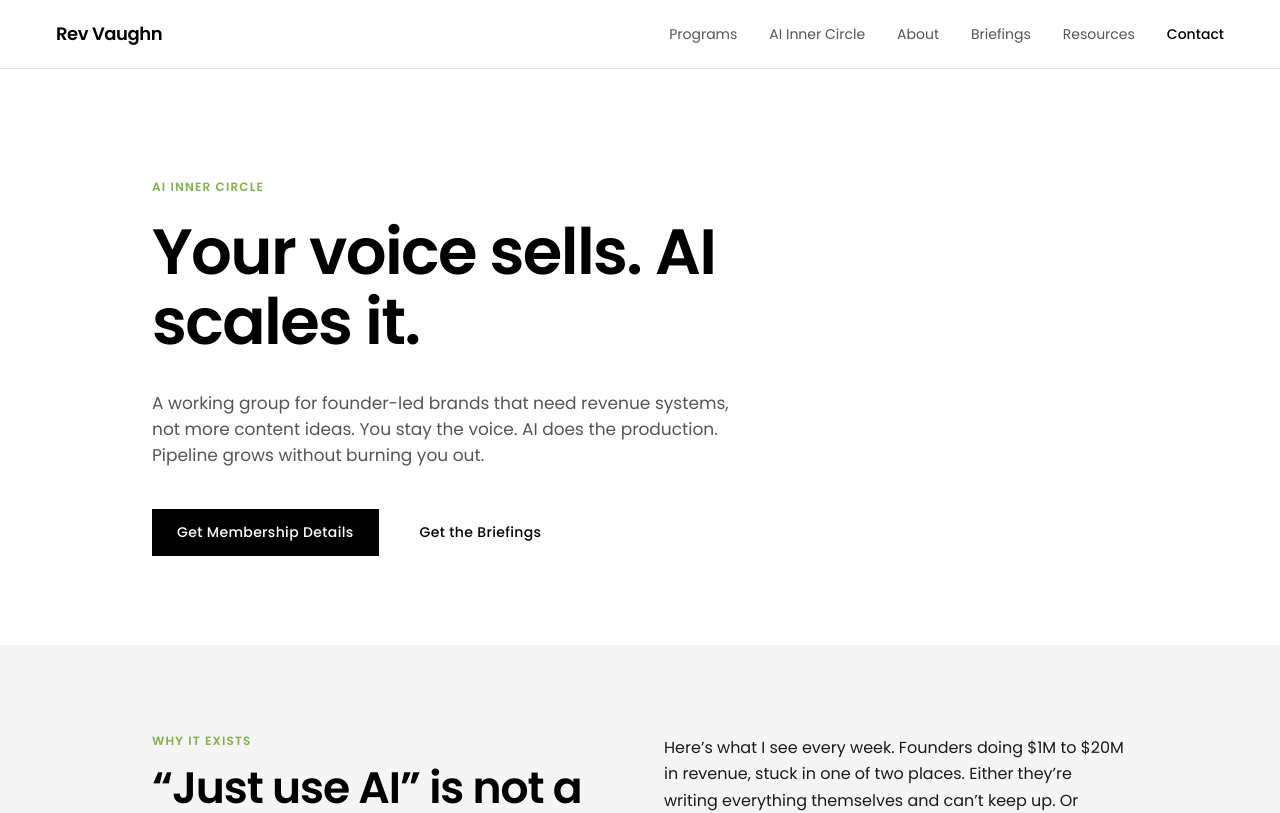
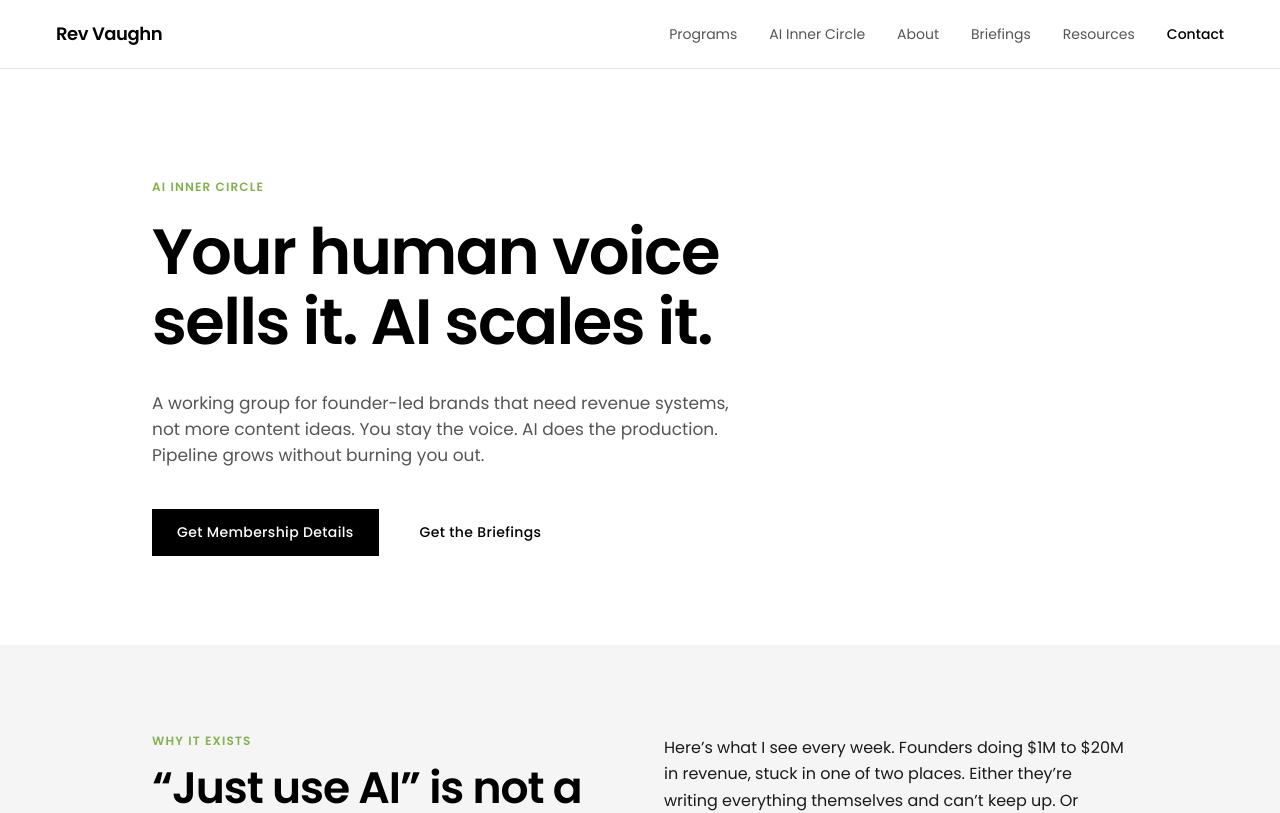
Before and after one commit to ndxtraders/revvaughn-com, a Next.js app: page /ai-inner-circle in a window 1280 px wide. Shown: the top 813 px of the page. Built offline with nearby package versions, Linux system fonts and the light colour scheme.

Commit message:
Update page.js

```diff
--- a/app/ai-inner-circle/page.js
+++ b/app/ai-inner-circle/page.js
@@ -40,7 +40,7 @@ export default function AIInnerCirclePage() {
           <div className="max-w-prose">
             <div className="eyebrow mb-6">AI Inner Circle</div>
             <h1 className="text-display font-semibold tracking-tight text-ink mb-8">
-              Your voice sells. AI scales it.
+              Your human voice sells it. AI scales it.
             </h1>
             <p className="text-lead text-ink-muted mb-10">
               A working group for founder-led brands that need revenue systems, not more content ideas.
```
